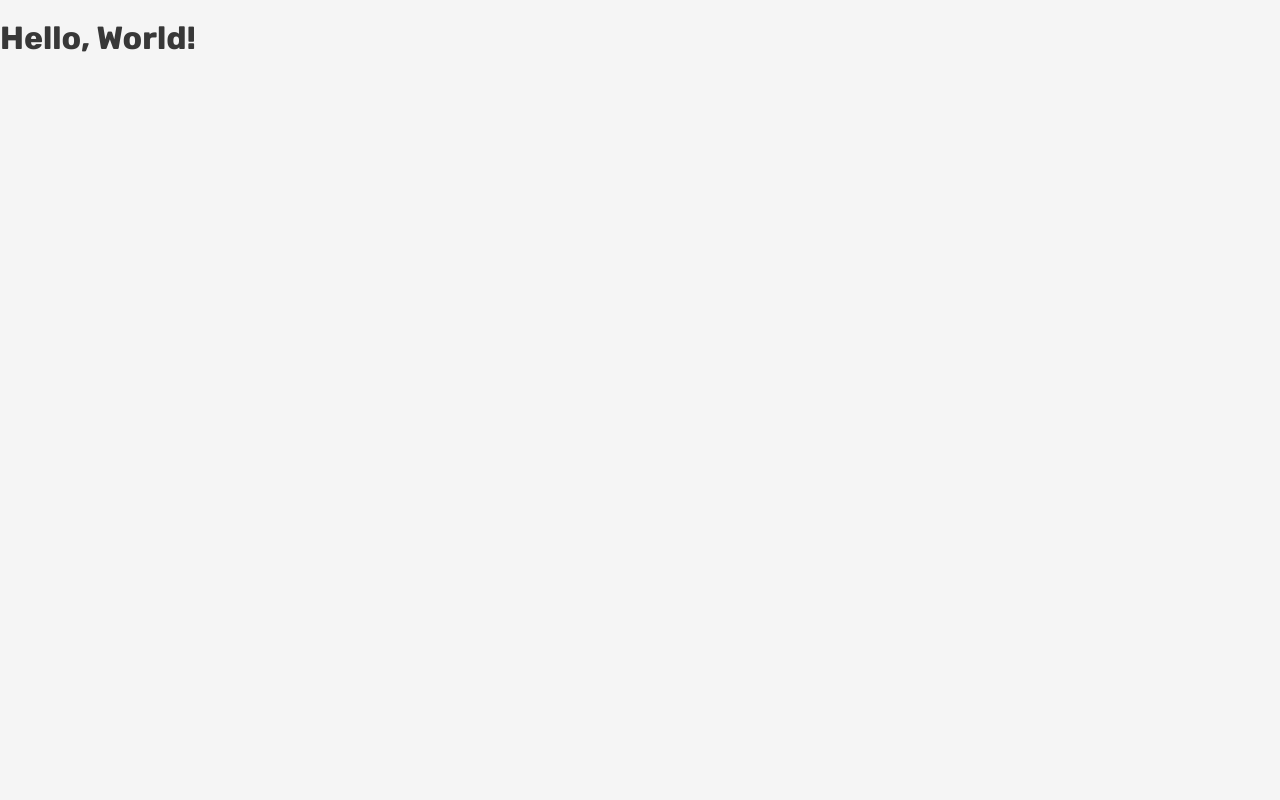
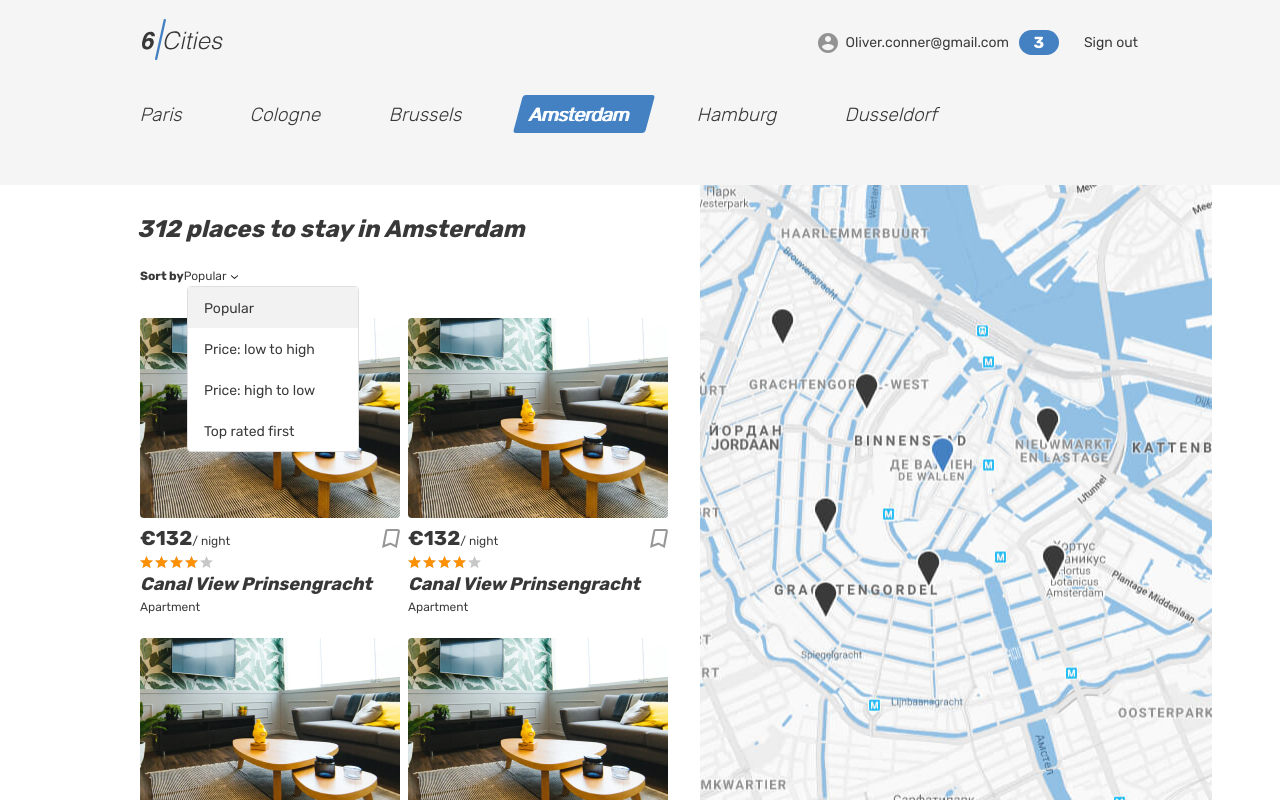
Before and after one commit to htmlacademy-univer-javascript-3/2570663-six-cities-5, a React (Vite) app: page / in a window 1280 px wide. Built offline with nearby package versions, Linux system fonts and the light colour scheme.

Commit message:
Добавляет компоненты главной страницы и карточки предложения

```diff
--- /dev/null
+++ b/src/components/app/app.tsx
@@ -0,0 +1,9 @@
+import MainPage from '../../pages/main-page/main-page';
+
+function App() : JSX.Element {
+  return (
+    <MainPage />
+  );
+}
+
+export default App;
--- /dev/null
+++ b/src/components/card/card.tsx
@@ -0,0 +1,37 @@
+function Card() : JSX.Element {
+  return (
+    <article className="cities__card place-card">
+      <div className="cities__image-wrapper place-card__image-wrapper">
+        <a href="#">
+          <img className="place-card__image" src="img/apartment-02.jpg" width="260" height="200" alt="Place image" />
+        </a>
+      </div>
+      <div className="place-card__info">
+        <div className="place-card__price-wrapper">
+          <div className="place-card__price">
+            <b className="place-card__price-value">&euro;132</b>
+            <span className="place-card__price-text">&#47;&nbsp;night</span>
+          </div>
+          <button className="place-card__bookmark-button button" type="button">
+            <svg className="place-card__bookmark-icon" width="18" height="19">
+              <use xlinkHref="#icon-bookmark"></use>
+            </svg>
+            <span className="visually-hidden">To bookmarks</span>
+          </button>
+        </div>
+        <div className="place-card__rating rating">
+          <div className="place-card__stars rating__stars">
+            <span style={{ width: '80%' }}></span>
+            <span className="visually-hidden">Rating</span>
+          </div>
+        </div>
+        <h2 className="place-card__name">
+          <a href="#">Canal View Prinsengracht</a>
+        </h2>
+        <p className="place-card__type">Apartment</p>
+      </div>
+    </article>
+  );
+}
+
+export default Card;
--- a/src/index.tsx
+++ b/src/index.tsx
@@ -1,5 +1,6 @@
 import React from 'react';
 import ReactDOM from 'react-dom/client';
+import App from './components/app/app';
 
 const root = ReactDOM.createRoot(
   document.getElementById('root') as HTMLElement
@@ -7,6 +8,6 @@
 
 root.render(
   <React.StrictMode>
-    <h1>Hello, World!</h1>
+    <App />
   </React.StrictMode>
 );
--- /dev/null
+++ b/src/pages/main-page/main-page.tsx
@@ -0,0 +1,111 @@
+import Card from '../../components/card/card';
+
+function MainPage() : JSX.Element {
+  return (
+    <div className="page page--gray page--main">
+      <header className="header">
+        <div className="container">
+          <div className="header__wrapper">
+            <div className="header__left">
+              <a className="header__logo-link header__logo-link--active">
+                <img className="header__logo" src="/img/logo.svg" alt="6 cities logo" width="81" height="41" />
+              </a>
+            </div>
+            <nav className="header__nav">
+              <ul className="header__nav-list">
+                <li className="header__nav-item user">
+                  <a className="header__nav-link header__nav-link--profile" href="#">
+                    <div className="header__avatar-wrapper user__avatar-wrapper">
+                    </div>
+                    <span className="header__user-name user__name">Oliver.conner@gmail.com</span>
+                    <span className="header__favorite-count">3</span>
+                  </a>
+                </li>
+                <li className="header__nav-item">
+                  <a className="header__nav-link" href="#">
+                    <span className="header__signout">Sign out</span>
+                  </a>
+                </li>
+              </ul>
+            </nav>
+          </div>
+        </div>
+      </header>
+
+      <main className="page__main page__main--index">
+        <h1 className="visually-hidden">Cities</h1>
+        <div className="tabs">
+          <section className="locations container">
+            <ul className="locations__list tabs__list">
+              <li className="locations__item">
+                <a className="locations__item-link tabs__item" href="#">
+                  <span>Paris</span>
+                </a>
+              </li>
+              <li className="locations__item">
+                <a className="locations__item-link tabs__item" href="#">
+                  <span>Cologne</span>
+                </a>
+              </li>
+              <li className="locations__item">
+                <a className="locations__item-link tabs__item" href="#">
+                  <span>Brussels</span>
+                </a>
+              </li>
+              <li className="locations__item">
+                <a className="locations__item-link tabs__item tabs__item--active">
+                  <span>Amsterdam</span>
+                </a>
+              </li>
+              <li className="locations__item">
+                <a className="locations__item-link tabs__item" href="#">
+                  <span>Hamburg</span>
+                </a>
+              </li>
+              <li className="locations__item">
+                <a className="locations__item-link tabs__item" href="#">
+                  <span>Dusseldorf</span>
+                </a>
+              </li>
+            </ul>
+          </section>
+        </div>
+        <div className="cities">
+          <div className="cities__places-container container">
+            <section className="cities__places places">
+              <h2 className="visually-hidden">Places</h2>
+              <b className="places__found">312 places to stay in Amsterdam</b>
+              <form className="places__sorting" action="#" method="get">
+                <span className="places__sorting-caption">Sort by</span>
+                <span className="places__sorting-type" tabIndex={0}>
+                  Popular
+                  <svg className="places__sorting-arrow" width="7" height="4">
+                    <use xlinkHref="#icon-arrow-select"></use>
+                  </svg>
+                </span>
+                <ul className="places__options places__options--custom places__options--opened">
+                  <li className="places__option places__option--active" tabIndex={0}>Popular</li>
+                  <li className="places__option" tabIndex={0}>Price: low to high</li>
+                  <li className="places__option" tabIndex={0}>Price: high to low</li>
+                  <li className="places__option" tabIndex={0}>Top rated first</li>
+                </ul>
+              </form>
+              <div className="cities__places-list places__list tabs__content">
+                <Card />
+                <Card />
+                <Card />
+                <Card />
+                <Card />
+              </div>
+            </section>
+            <div className="cities__right-section">
+              <section className="cities__map map"></section>
+            </div>
+          </div>
+        </div>
+      </main>
+    </div>
+  );
+}
+
+export default MainPage;
```
